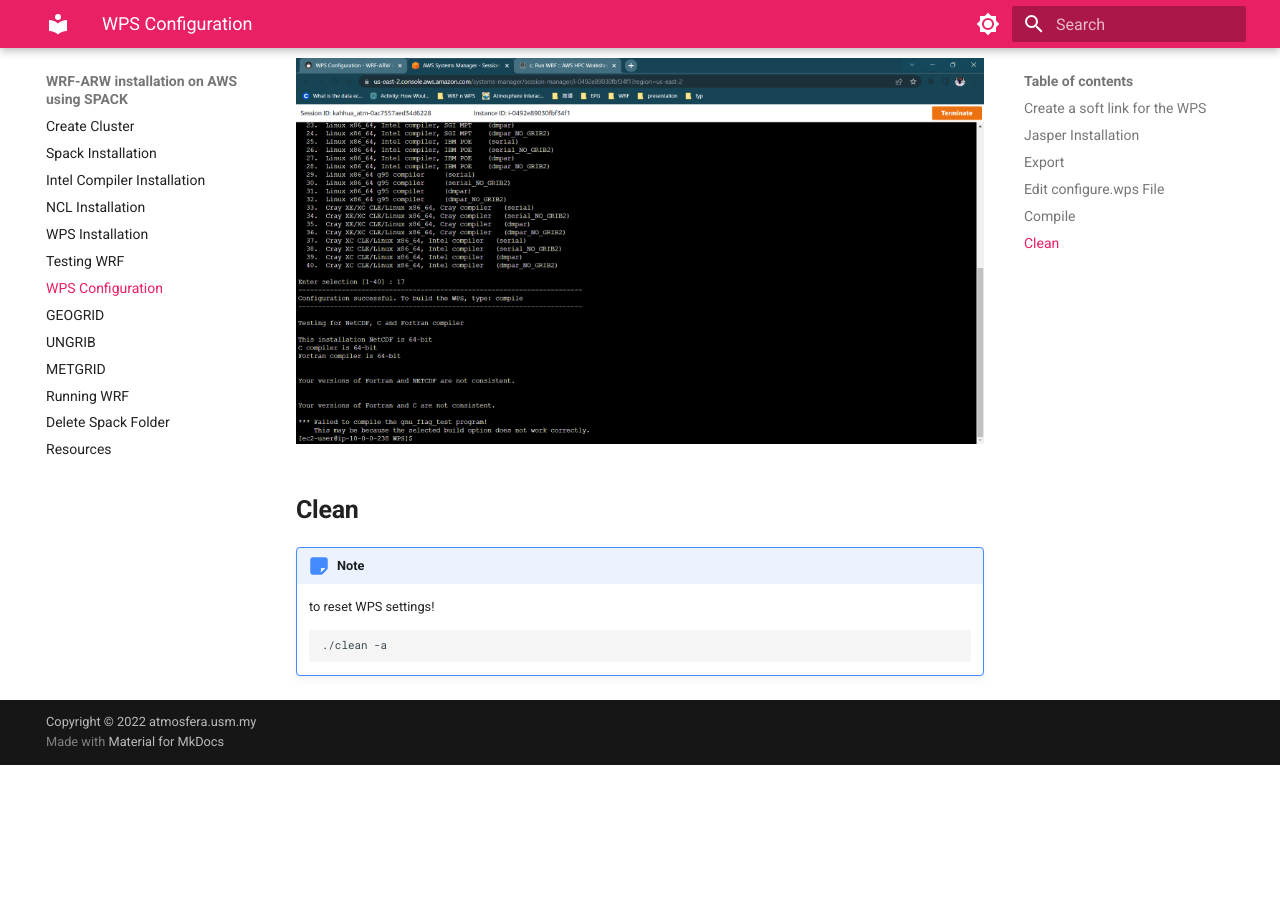
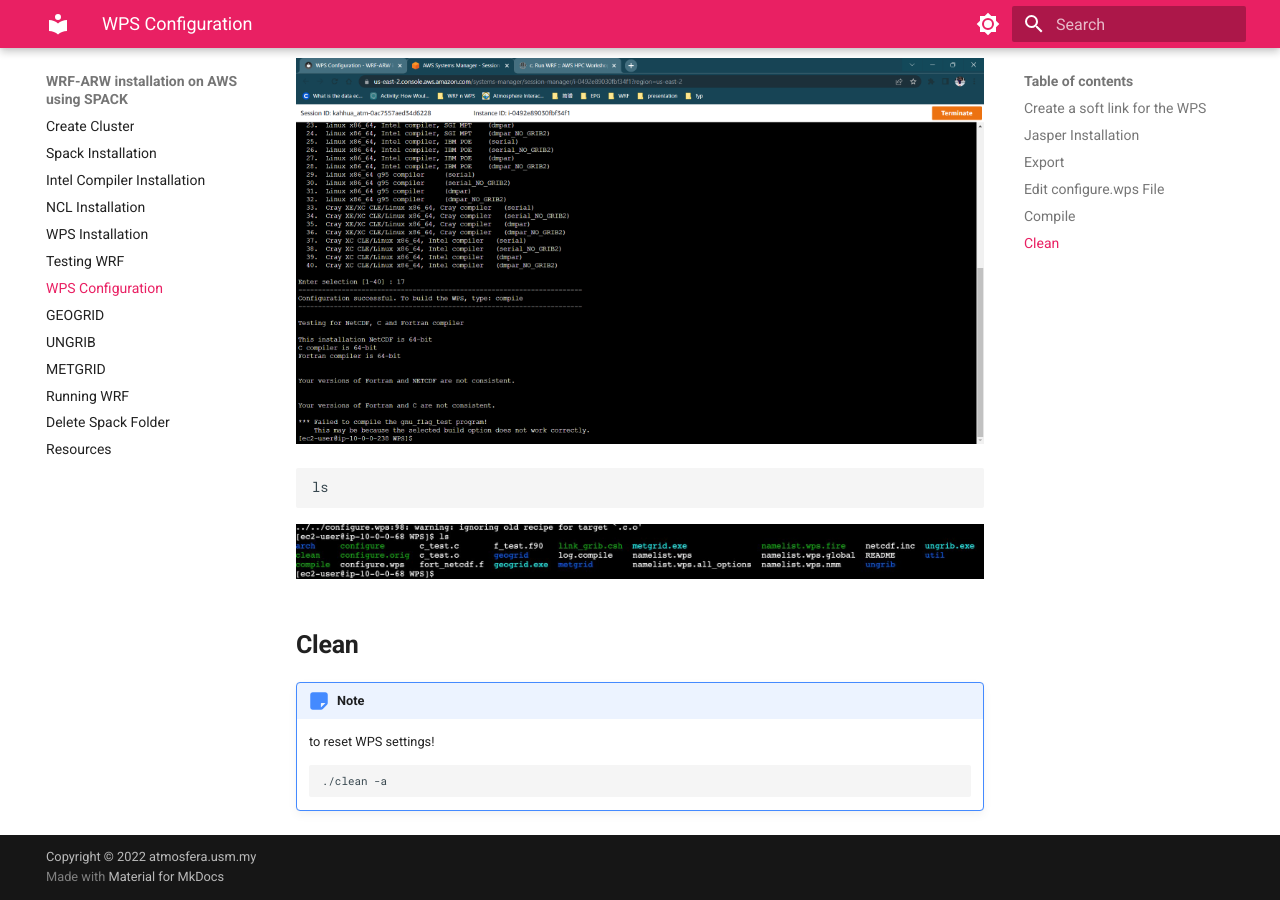
Before and after one commit to AtmosferaUSM/server_tutorial_WRF, an MkDocs documentation site: the page built from docs/wps_configuration.md, in a window 1280 px wide and 900 px high, scrolled down 2654 px. Built offline with MkDocs 1.6.1 and Material for MkDocs 9.7.7, drawn with Linux system fonts in a browser that asks for light colours; before the commit the page ends 3419 px from its top, so only the background shows below that.

Commit message:
document updated

```diff
--- a/docs/wps_configuration.md
+++ b/docs/wps_configuration.md
@@ -79,6 +79,9 @@
 
 ![Alt Text](images/WPS configuration/wpsconfiguration_sucessful.png)
 
+    ls
+
+![Alt Text](images/WPS configuration/after compile.jpeg)
 
 ## **Clean**
 
```
